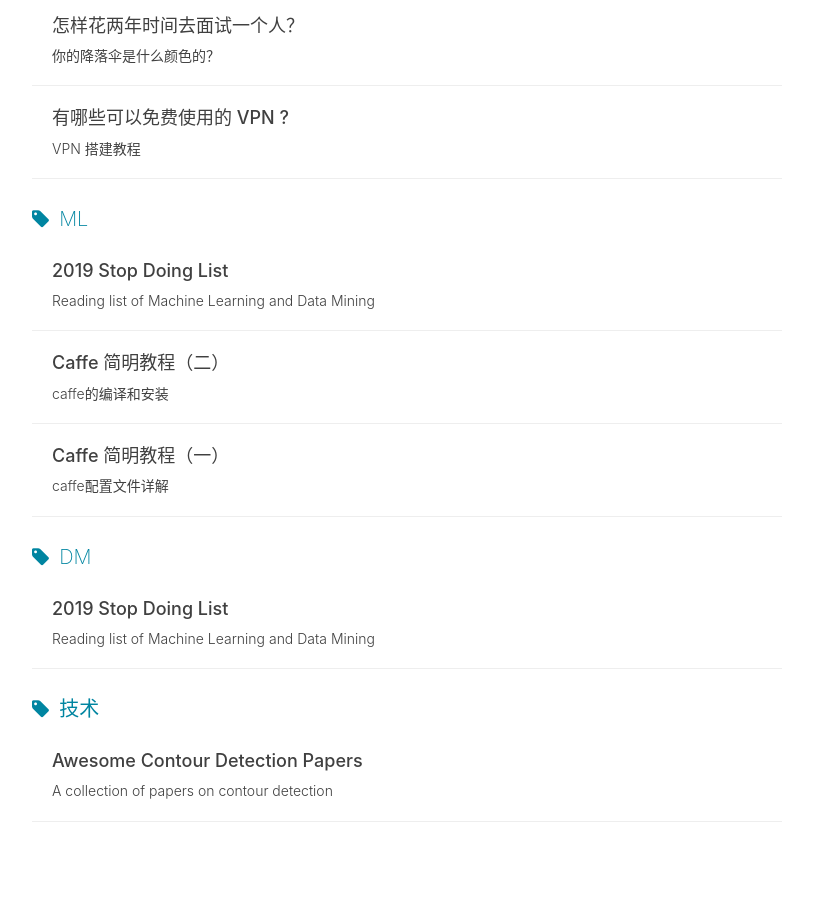
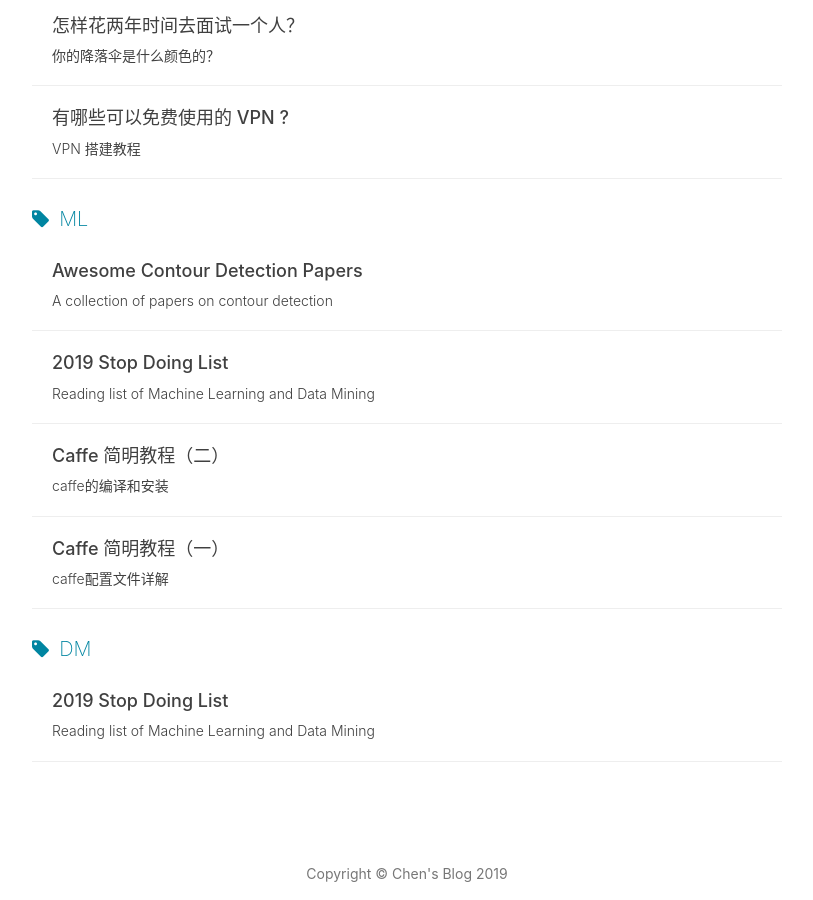
Before and after one commit to he-chen-95/he-chen-95.github.io, a Jekyll site: the page built from tags.html, in a window 1280 px wide and 900 px high, scrolled down 2009 px. Shown: the whole window, without its empty margins (233-1046 px from the left). Built offline with Jekyll 4.4.1, drawn with Linux system fonts in a browser that asks for light colours; nearby versions of some CDN libraries; comment, search, counter and statistics services are not loaded.

Commit message:
Update 2019-05-07-Awesome_Contour_Detection_Papers.md

```diff
--- a/_posts/2019-05-07-Awesome_Contour_Detection_Papers.md
+++ b/_posts/2019-05-07-Awesome_Contour_Detection_Papers.md
@@ -7,7 +7,7 @@ author:     HE Chen
 header-img: img/post-bg-2015.jpg
 catalog: true
 tags:
-    - 技术
+    - ML
 ---
 
 # Awesome Contour Detection Papers
```
